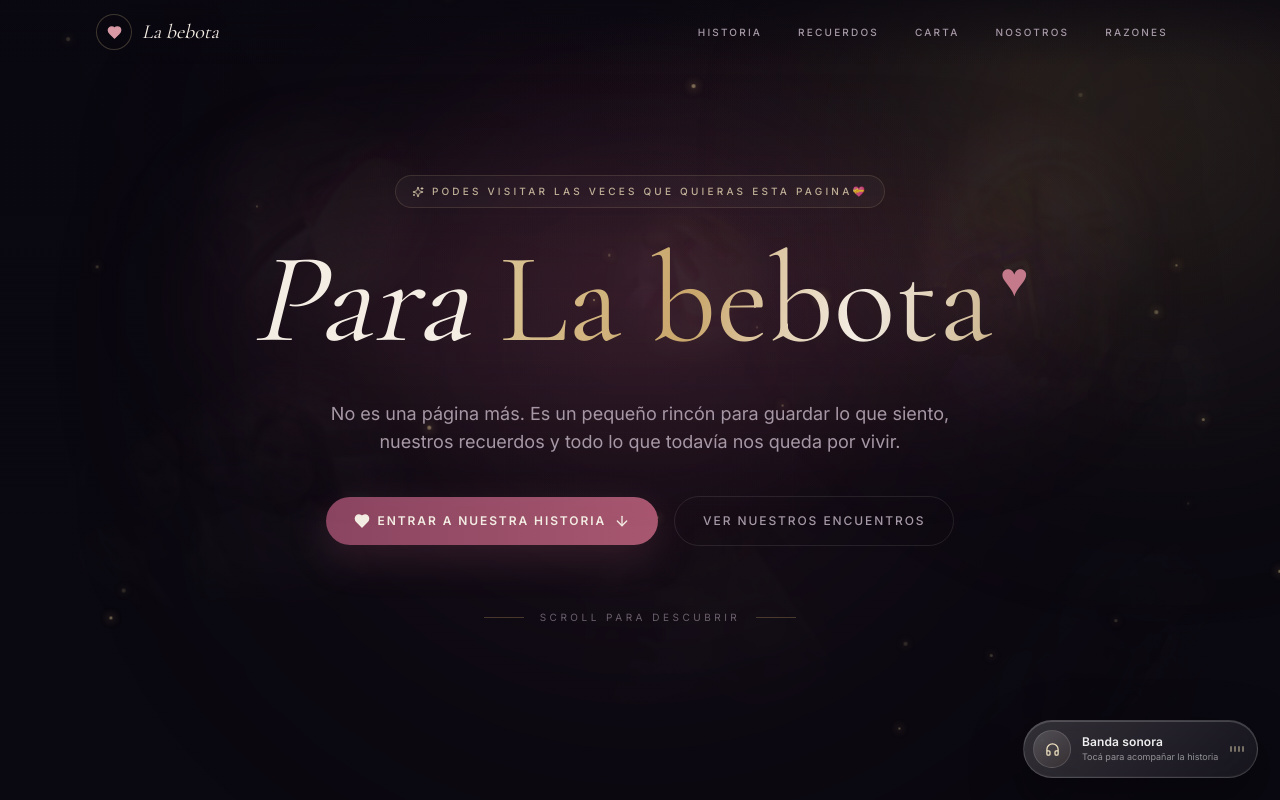
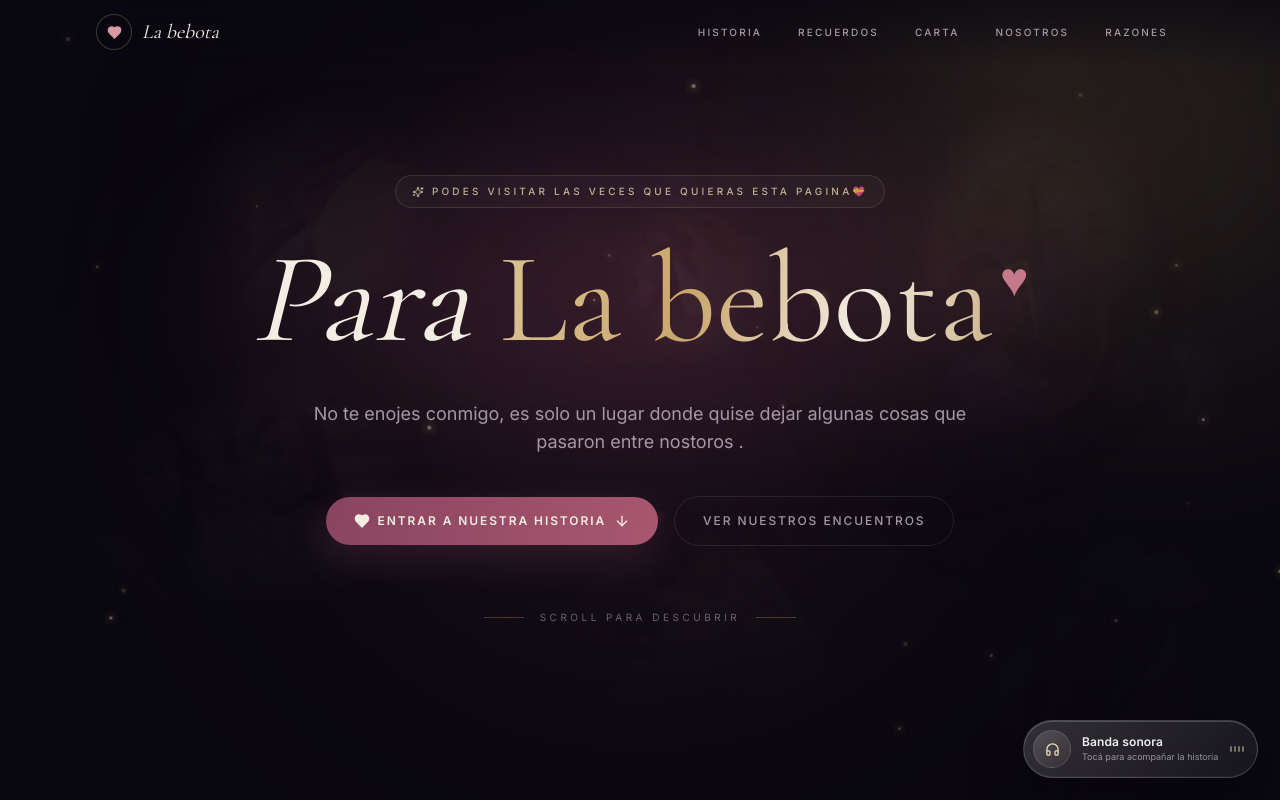
Before and after one commit to h5xtjjj65p-spec/peter-2026-1, a Next.js app: page / in a window 1280 px wide. Shown: the top 800 px of the page. Built offline with nearby package versions, Linux system fonts and the light colour scheme; a web font is replaced by a local one.

Commit message:
Actualizar HeroLove.tsx

```diff
--- a/src/components/HeroLove.tsx
+++ b/src/components/HeroLove.tsx
@@ -32,8 +32,7 @@ export default function HeroLove({ herName }: { herName: string }) {
         </div>
 
         <p className="mx-auto mt-9 max-w-2xl text-pretty text-base leading-8 text-mist sm:text-lg">
-          No es una página más. Es un pequeño rincón para guardar lo que siento,
-          nuestros recuerdos y todo lo que todavía nos queda por vivir.
+          No te enojes conmigo, es solo un lugar donde quise dejar algunas cosas que pasaron entre nostoros .
         </p>
 
         <div className="mt-10 flex flex-col items-center gap-4 sm:flex-row">
```
